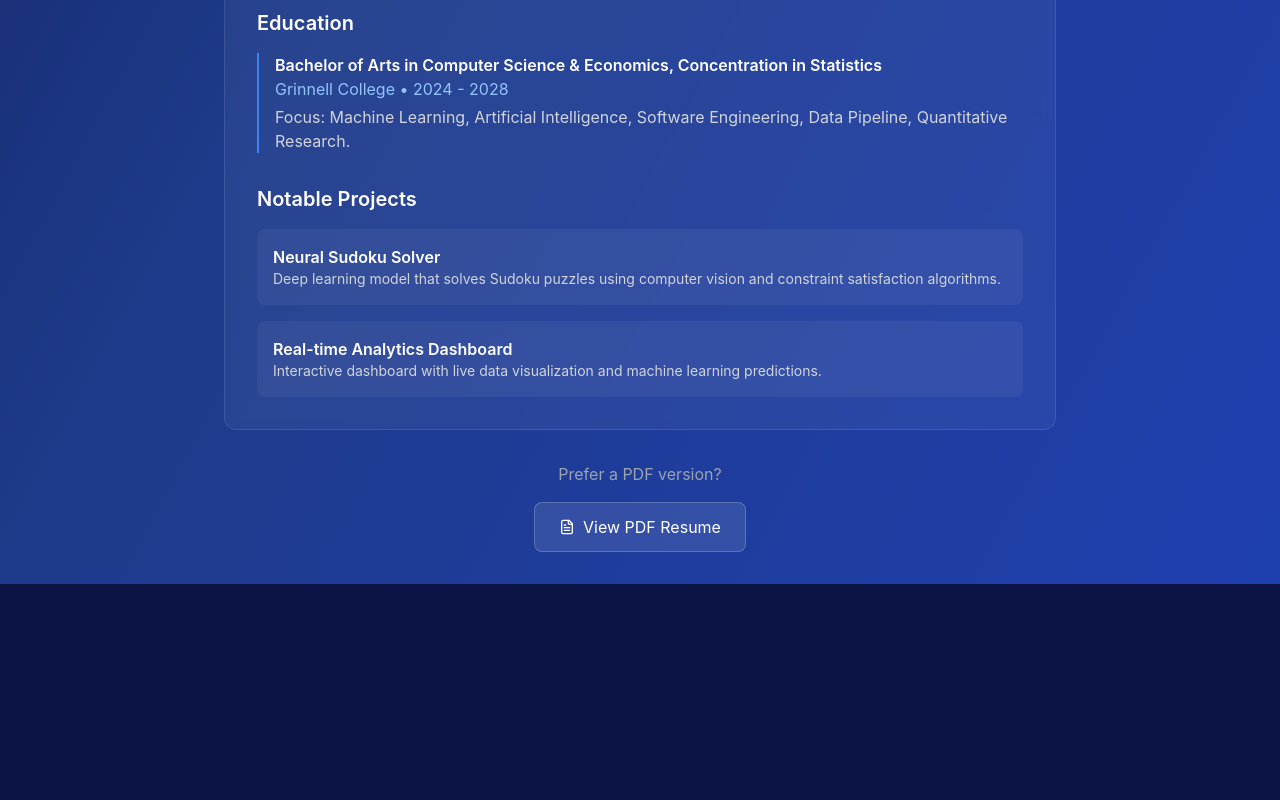
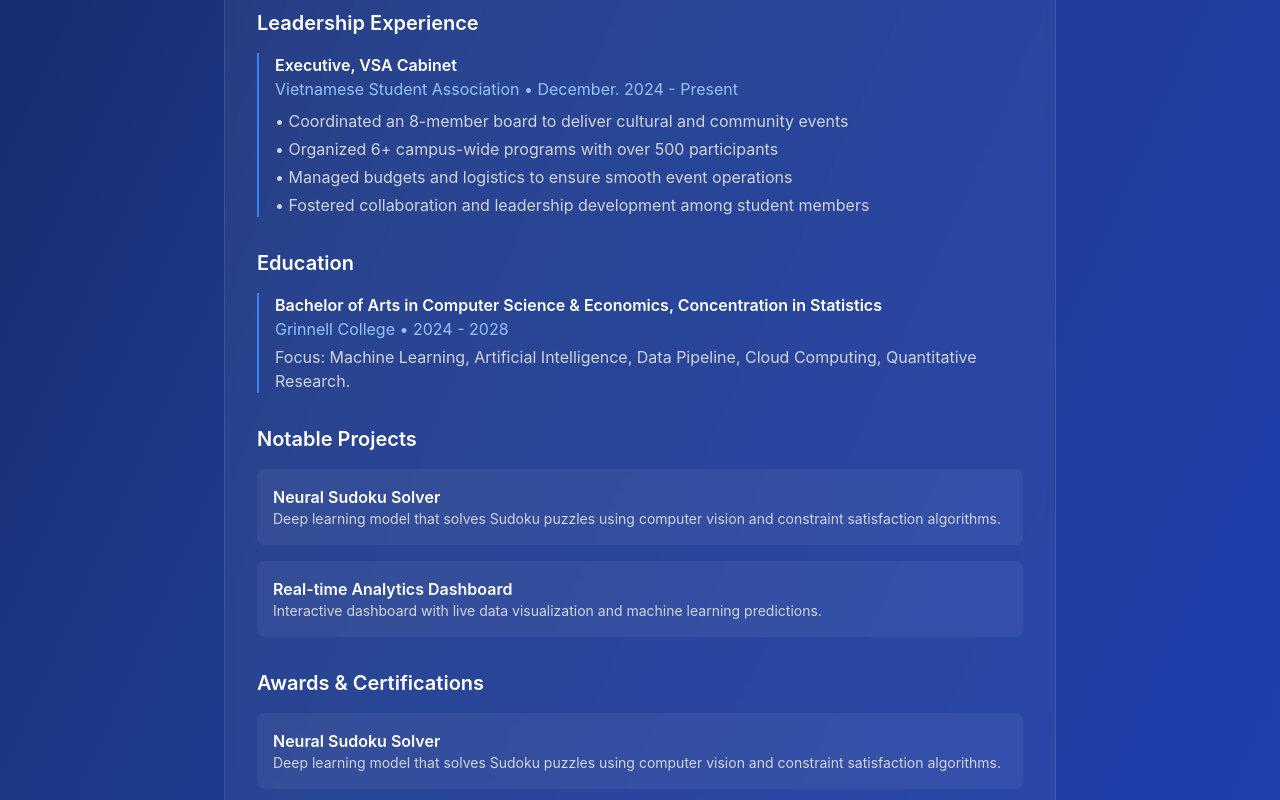
Before and after one commit to duongduc388222/portfolio, a Next.js app: page /resume in a window 1280 px wide. Shown: the part 1820-2620 px from the top of the page. Before the commit the page ends 2404 px from the top, so only its background shows below. Built offline with nearby package versions, Linux system fonts and the light colour scheme.

Commit message:
update readme

```diff
--- a/app/resume/page.tsx
+++ b/app/resume/page.tsx
@@ -157,6 +157,23 @@ export default function ResumePage() {
                 </div>
               </section>
 
+              {/* Leadership Experience */}
+              <section>
+                <h3 className="text-xl font-semibold text-white mb-4">Leadership Experience</h3>
+                <div className="space-y-6">
+                  <div className="border-l-2 border-blue-500 pl-4">
+                    <h4 className="font-semibold text-white">Executive, VSA Cabinet</h4>
+                    <p className="text-blue-300">Vietnamese Student Association • December. 2024 - Present</p>
+                    <ul className="text-gray-300 mt-2 space-y-1">
+                      <li>• Coordinated an 8-member board to deliver cultural and community events</li>
+                      <li>• Organized 6+ campus-wide programs with over 500 participants</li>
+                      <li>• Managed budgets and logistics to ensure smooth event operations</li>
+                      <li>• Fostered collaboration and leadership development among student members</li>
+                    </ul>
+                  </div>
+                </div>
+              </section>
+
               {/* Education */}
               <section>
                 <h3 className="text-xl font-semibold text-white mb-4">Education</h3>
@@ -164,7 +181,7 @@ export default function ResumePage() {
                   <h4 className="font-semibold text-white">Bachelor of Arts in Computer Science & Economics, Concentration in Statistics</h4>
                   <p className="text-blue-300">Grinnell College • 2024 - 2028</p>
                   <p className="text-gray-300 mt-1">
-                    Focus: Machine Learning, Artificial Intelligence, Software Engineering, Data Pipeline, Quantitative Research.
+                    Focus: Machine Learning, Artificial Intelligence, Data Pipeline, Cloud Computing, Quantitative Research.
                   </p>
                 </div>
               </section>
@@ -172,6 +189,26 @@ export default function ResumePage() {
               {/* Projects */}
               <section>
                 <h3 className="text-xl font-semibold text-white mb-4">Notable Projects</h3>
+                <div className="space-y-4">
+                  <div className="bg-white/5 p-4 rounded-lg">
+                    <h4 className="font-semibold text-white">Neural Sudoku Solver</h4>
+                    <p className="text-gray-300 text-sm">
+                      Deep learning model that solves Sudoku puzzles using computer vision and constraint satisfaction algorithms.
+                    </p>
+                  </div>
+
+                  <div className="bg-white/5 p-4 rounded-lg">
+                    <h4 className="font-semibold text-white">Real-time Analytics Dashboard</h4>
+                    <p className="text-gray-300 text-sm">
+                      Interactive dashboard with live data visualization and machine learning predictions.
+                    </p>
+                  </div>
+                </div>
+              </section>
+
+              {/* Awards & Certifications */}
+              <section>
+                <h3 className="text-xl font-semibold text-white mb-4">Awards & Certifications</h3>
                 <div className="space-y-4">
                   <div className="bg-white/5 p-4 rounded-lg">
                     <h4 className="font-semibold text-white">Neural Sudoku Solver</h4>
```
Also changed, not shown: 1 other file (tests, documents, lock files or other folders).
